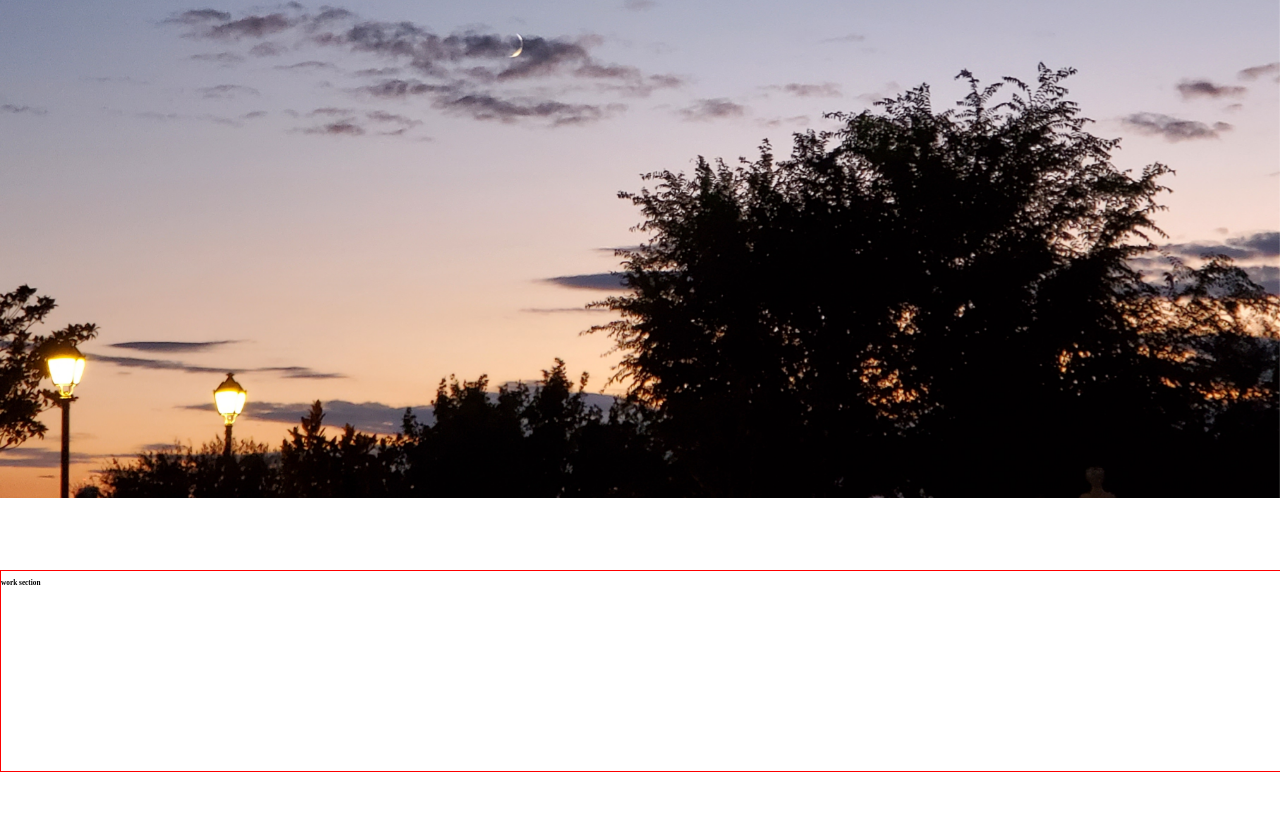
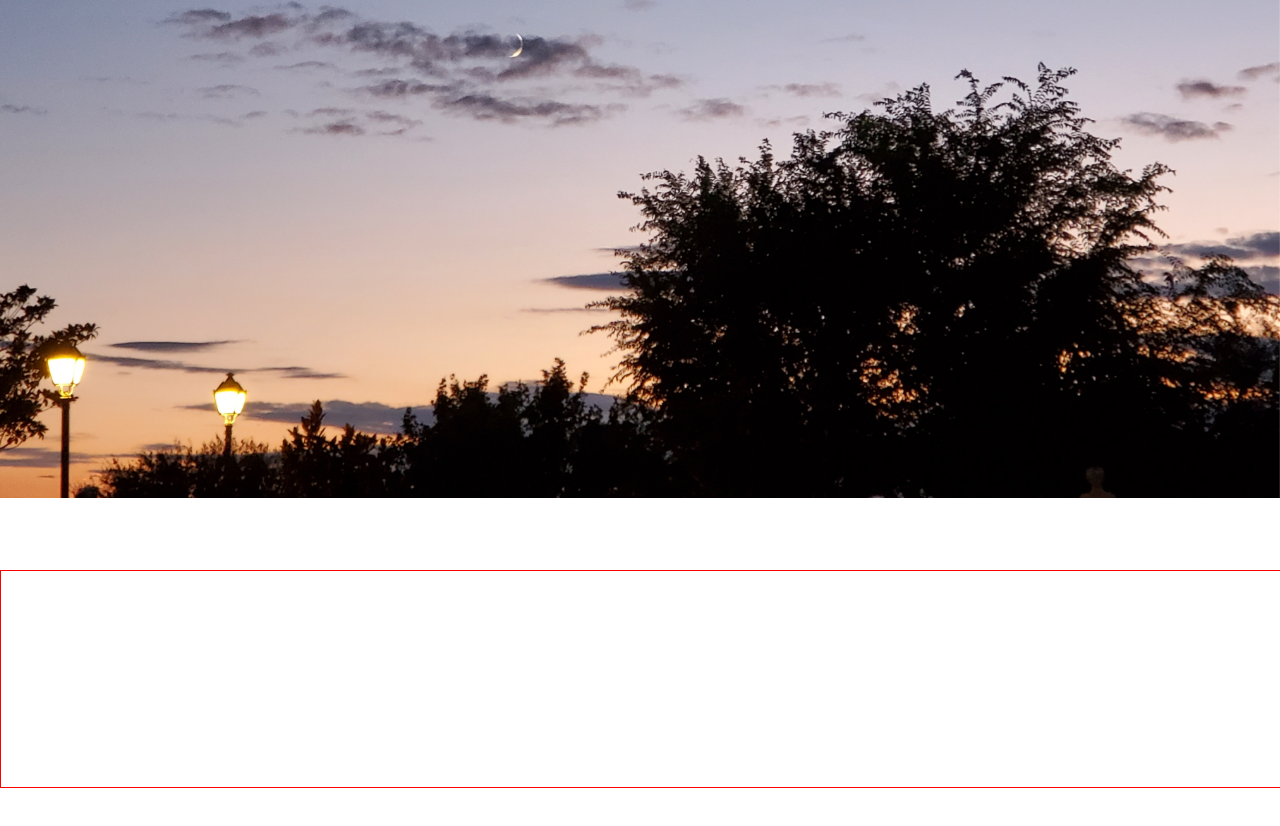
Before and after one commit to dandanthemanman/portfolio, a Nuxt app: page / in a window 1280 px wide. Shown: the part 302-1128 px from the top of the page. Built offline with nearby package versions, Linux system fonts and the light colour scheme; a web font is replaced by a local one.

Commit message:
Update WorkSection.vue

```diff
--- a/components/WorkSection.vue
+++ b/components/WorkSection.vue
@@ -1,6 +1,5 @@
 <template>
-    <div id="work">
-        <h3>work section</h3>
+    <div id="work" class="work-section-container">
     </div>
 </template>
 
@@ -15,5 +14,8 @@ export default {
 </script>
 
 <style lang="scss" scoped>
+.work-section-container {
+    padding: 8px;
+}
 
 </style>
```
